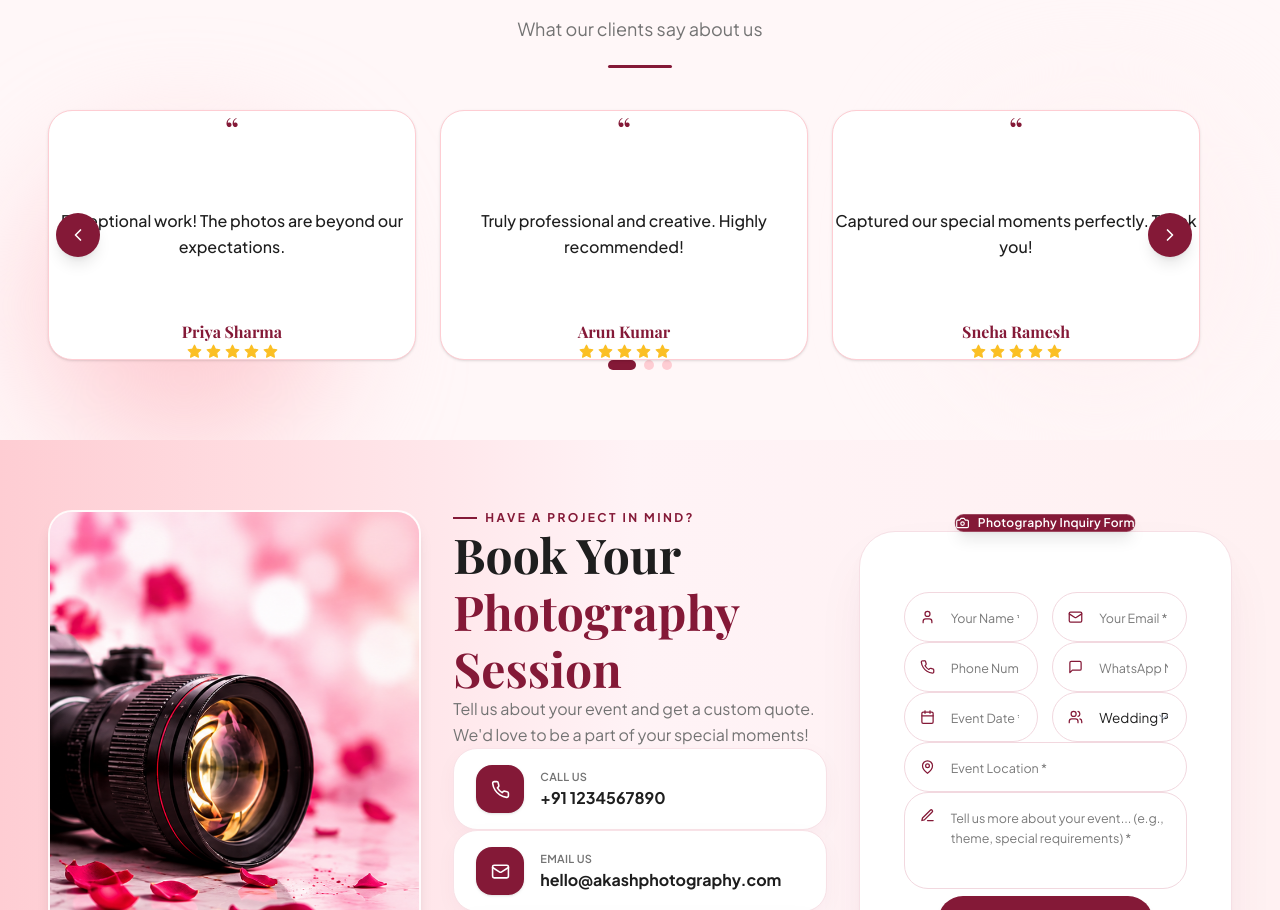
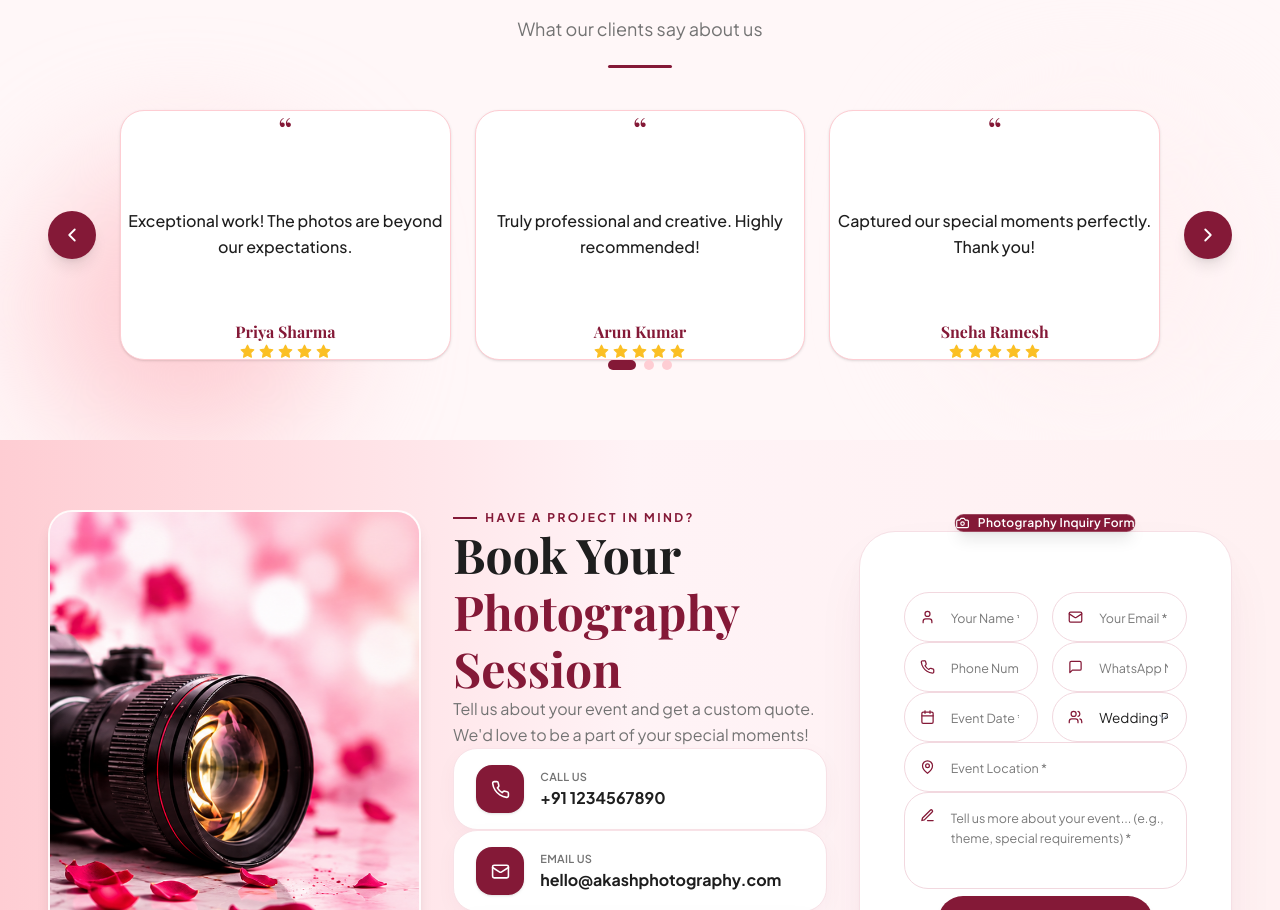
Before and after one commit to kowsalya2025/phothakash, a React (Vite) app: page / in a window 1280 px wide. Shown: the part 4441-5351 px from the top of the page. Built offline with nearby package versions, Linux system fonts and the light colour scheme; a web font is replaced by a local one.

Commit message:
fix: switch testimonial carousel to flex container preventing arrow overlap

```diff
--- a/src/App.jsx
+++ b/src/App.jsx
@@ -956,22 +956,22 @@ export default function App() {
           </div>
 
           {/* Testimonials Carousel Matching Figma Screenshot 7 */}
-          <div className="relative max-w-6xl mx-auto px-6 sm:px-16 lg:px-20">
+          <div className="flex items-center justify-center gap-3 sm:gap-6 max-w-7xl mx-auto px-4">
             {/* Left Carousel Arrow Button */}
             <button
               onClick={() => setTestimonialIdx((prev) => (prev > 0 ? prev - 1 : testimonials.length - 1))}
-              className="absolute left-0 lg:left-2 top-1/2 -translate-y-1/2 w-11 h-11 rounded-full bg-[#841937] text-white flex items-center justify-center shadow-lg hover:scale-110 transition-transform z-10"
+              className="w-11 h-11 sm:w-12 sm:h-12 rounded-full bg-[#841937] text-white flex items-center justify-center shadow-lg hover:scale-110 transition-transform shrink-0"
               aria-label="Previous Testimonial"
             >
-              <ChevronLeft size={20} />
+              <ChevronLeft size={22} />
             </button>
 
             {/* 3 Testimonials in Responsive Grid */}
-            <div className="grid grid-cols-1 md:grid-cols-3 gap-6 w-full">
+            <div className="grid grid-cols-1 md:grid-cols-3 gap-5 lg:gap-6 flex-1">
               {testimonials.map((t, idx) => (
                 <div
                   key={idx}
-                  className="bg-white rounded-3xl p-8 border border-[#FECDD3] shadow-sm hover:shadow-md transition-all duration-300 flex flex-col justify-between text-center min-h-[250px]"
+                  className="bg-white rounded-3xl p-7 lg:p-8 border border-[#FECDD3] shadow-sm hover:shadow-md transition-all duration-300 flex flex-col justify-between text-center min-h-[250px]"
                 >
                   <div className="text-[#841937] font-serif text-4xl mb-2 select-none leading-none">
                     “
@@ -998,10 +998,10 @@ export default function App() {
             {/* Right Carousel Arrow Button */}
             <button
               onClick={() => setTestimonialIdx((prev) => (prev < testimonials.length - 1 ? prev + 1 : 0))}
-              className="absolute right-0 lg:right-2 top-1/2 -translate-y-1/2 w-11 h-11 rounded-full bg-[#841937] text-white flex items-center justify-center shadow-lg hover:scale-110 transition-transform z-10"
+              className="w-11 h-11 sm:w-12 sm:h-12 rounded-full bg-[#841937] text-white flex items-center justify-center shadow-lg hover:scale-110 transition-transform shrink-0"
               aria-label="Next Testimonial"
             >
-              <ChevronRight size={20} />
+              <ChevronRight size={22} />
             </button>
           </div>
 
```
